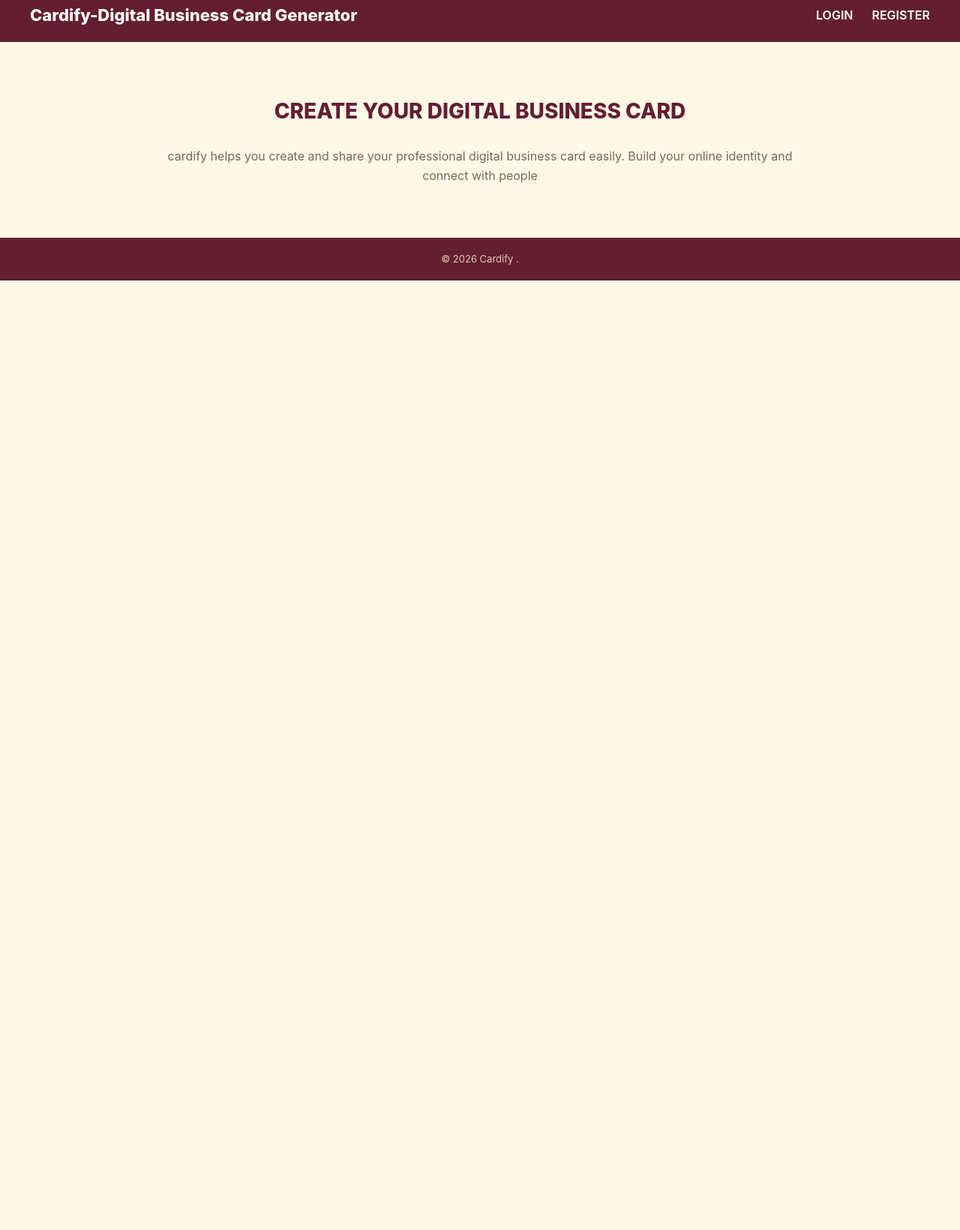
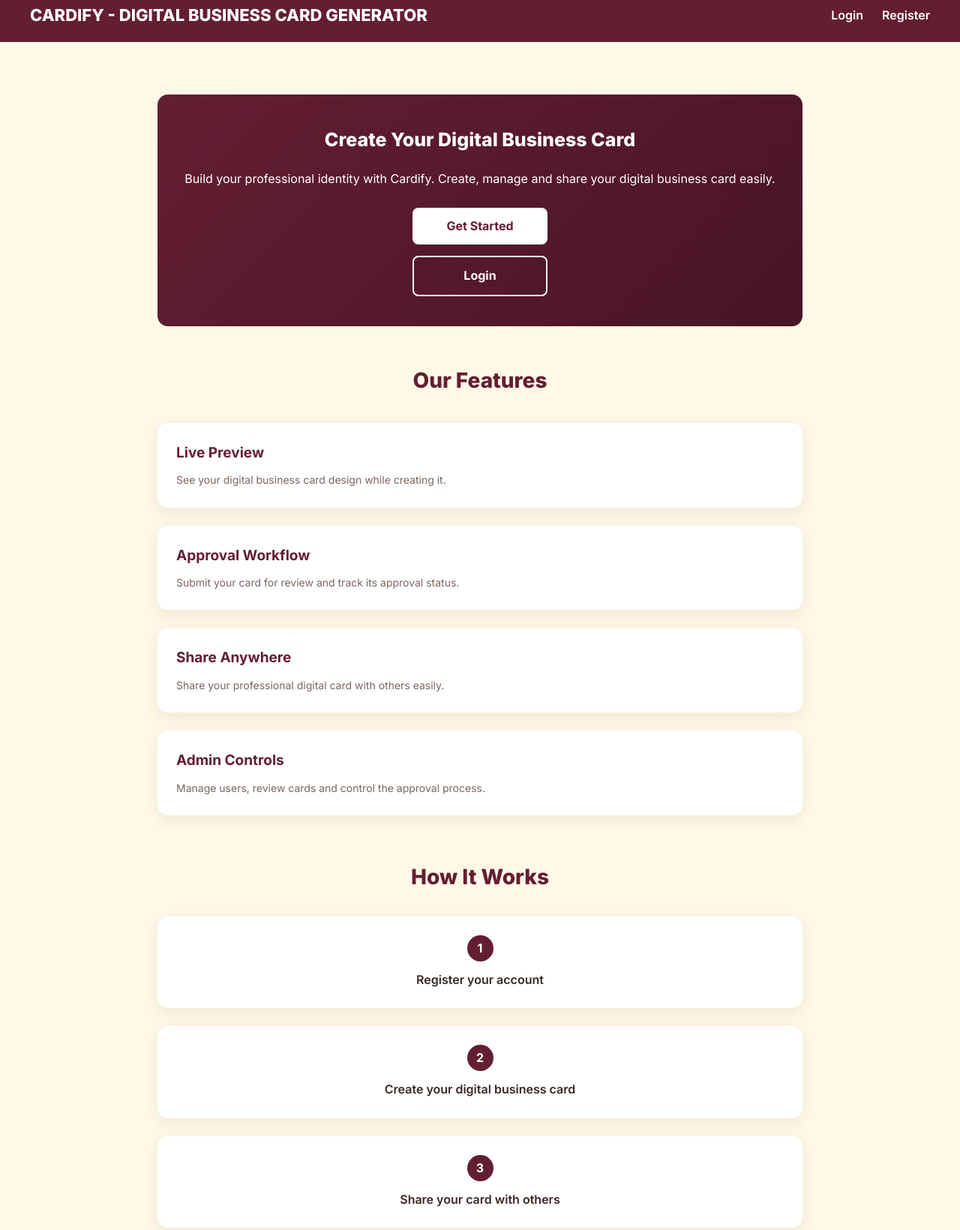
Before and after one commit to shimanshunarwalll9-create/cardify, a plain HTML site: page index.html in a window 1280 px wide. Shown: the part 15-1655 px from the top of the page at 75% size. Before the commit the page ends 800 px from the top, so only its background shows below. Drawn offline with Linux system fonts and the light colour scheme.

Commit message:
Step 4: Complete landing page design

```diff
--- a/css/style.css
+++ b/css/style.css
@@ -230,3 +230,212 @@ footer {
         padding: 25px 20px;
     }
 }
+/* Hero Section */
+.hero {
+    background: linear-gradient(135deg, #641E32, #481426);
+    color: var(--white);
+    text-align: center;
+    padding: 65px 30px;
+    border-radius: var(--radius);
+    margin-bottom: 50px;
+}
+
+.hero h2 {
+    color: var(--white);
+    font-size: 36px;
+    margin-bottom: 20px;
+}
+
+.hero p {
+    color: var(--white);
+    font-size: 16px;
+    margin-bottom: 25px;
+}/* Hero Buttons */
+.hero-buttons {
+    display: flex;
+    justify-content: center;
+    gap: 15px;
+    flex-wrap: wrap;
+}
+
+.btn {
+    display: inline-block;
+    padding: 12px 28px;
+    background-color: var(--white);
+    color: var(--primary);
+    text-decoration: none;
+    border-radius: 8px;
+    font-weight: 700;
+    transition: 0.3s;
+}
+
+.btn:hover {
+    background-color: var(--secondary);
+    transform: translateY(-3px);
+}
+
+.btn-outline {
+    background-color: transparent;
+    color: var(--white);
+    border: 2px solid var(--white);
+}
+
+.btn-outline:hover {
+    background-color: var(--white);
+    color: var(--primary);
+}
+/* Features Section */
+
+.features {
+    display: grid;
+    grid-template-columns: repeat(4, 1fr);
+    gap: 24px;
+    margin-bottom: 50px;
+}
+@media (max-width: 900px) {
+    .features {
+        grid-template-columns: repeat(2, 1fr);
+    }
+}
+
+@media (max-width: 550px) {
+    .features {
+        grid-template-columns: 1fr;
+    }
+}
+/* Features Heading */
+
+.features h2 {
+    grid-column: 1 / -1;
+    text-align: center;
+    color: var(--primary);
+    font-size: 28px;
+    margin-bottom: 10px;
+}
+
+/* Feature Cards */
+
+.features article {
+    background-color: var(--white);
+    padding: 25px;
+    border-radius: var(--radius);
+    box-shadow: var(--shadow);
+    transition: 0.3s;
+}
+
+/* Card Hover Effect */
+
+.features article:hover {
+    transform: translateY(-6px);
+}
+
+/* Feature Titles */
+
+.features article h3 {
+    color: var(--primary);
+    font-size: 19px;
+    margin-bottom: 10px;
+}
+
+/* Feature Description */
+
+.features article p {
+    color: var(--muted);
+    font-size: 14px;
+}
+/* How It Works Section */
+
+.steps {
+    margin: 60px 0;
+    text-align: center;
+}
+
+/* Section Heading */
+
+.steps h2 {
+    color: var(--primary);
+    font-size: 28px;
+    margin-bottom: 30px;
+}
+
+/* Steps Layout */
+
+.steps ol {
+    display: flex;
+    justify-content: center;
+    align-items: stretch;
+    gap: 24px;
+    flex-wrap: wrap;
+    list-style: none;
+    counter-reset: step;
+}
+
+/* Individual Steps */
+
+.steps li {
+    flex: 1;
+    min-width: 200px;
+    padding: 25px 20px;
+    background-color: var(--white);
+    border-radius: var(--radius);
+    box-shadow: var(--shadow);
+    color: var(--text);
+    font-weight: 600;
+    transition: 0.3s;
+    counter-increment: step;
+}
+
+/* Step Numbers */
+
+.steps li::before {
+    content: counter(step);
+    display: block;
+    margin: 0 auto 12px;
+    width: 35px;
+    height: 35px;
+    line-height: 35px;
+    border-radius: 50%;
+    background-color: var(--primary);
+    color: var(--white);
+    font-weight: 700;
+}
+
+/* Hover Effect */
+
+.steps li:hover {
+    transform: translateY(-5px);
+}
+/* Responsive Hero */
+.hero {
+    padding: 40px 20px;
+}
+
+.hero h2 {
+    font-size: 25px;
+}
+
+/* Responsive Feature Cards */
+.features {
+    grid-template-columns: 1fr;
+}
+
+/* Responsive Steps */
+.steps ol {
+    flex-direction: column;
+}
+
+/* Responsive Buttons */
+.hero-buttons {
+    flex-direction: column;
+    align-items: center;
+}
+
+.btn {
+    width: 180px;
+    text-align: center;
+}
+@media (min-width: 551px) and (max-width: 900px) {
+    .features {
+        grid-template-columns: repeat(2, 1fr);
+    }
+}
--- a/index.html
+++ b/index.html
@@ -1,27 +1,110 @@
+
 <!DOCTYPE html>
 <html lang="en">
 <head>
     <meta charset="UTF-8">
     <meta name="viewport" content="width=device-width, initial-scale=1.0">
-    <title>Cardify-Digital Business Card Generator</title>
+
+    <title>Cardify - Digital Business Card Generator</title>
+
+    <link href="https://fonts.googleapis.com/css2?family=Inter:wght@400;500;600;700;800&display=swap" rel="stylesheet">
+
     <link rel="stylesheet" href="css/style.css">
 </head>
+
 <body>
+
+    <!-- Header -->
     <header>
-        <h1>Cardify-Digital Business Card Generator</h1>
+        <h1>CARDIFY - DIGITAL BUSINESS CARD GENERATOR</h1>
+
         <nav>
-            <a href="login.html">LOGIN</a>
-            <a href="register.html">REGISTER</a>
+            <a href="login.html">Login</a>
+            <a href="register.html">Register</a>
         </nav>
     </header>
+
     <main>
-        <h2>CREATE YOUR DIGITAL BUSINESS CARD</h2>
-        <P>cardify helps you create and share your professional
-        digital business card easily. Build your online identity
-        and connect with people </P>
+
+        <!-- Hero Section -->
+        <section class="hero">
+            <h2>Create Your Digital Business Card</h2>
+
+            <p>
+                Build your professional identity with Cardify.
+                Create, manage and share your digital business
+                card easily.
+            </p>
+
+            <div class="hero-buttons">
+                <a class="btn" href="register.html">Get Started</a>
+
+                <a class="btn btn-outline" href="login.html">
+                    Login
+                </a>
+            </div>
+        </section>
+
+        <!-- Features Section -->
+        <section class="features">
+
+            <h2>Our Features</h2>
+
+            <article>
+                <h3>Live Preview</h3>
+                <p>
+                    See your digital business card design
+                    while creating it.
+                </p>
+            </article>
+
+            <article>
+                <h3>Approval Workflow</h3>
+                <p>
+                    Submit your card for review and track
+                    its approval status.
+                </p>
+            </article>
+
+            <article>
+                <h3>Share Anywhere</h3>
+                <p>
+                    Share your professional digital card
+                    with others easily.
+                </p>
+            </article>
+
+            <article>
+                <h3>Admin Controls</h3>
+                <p>
+                    Manage users, review cards and control
+                    the approval process.
+                </p>
+            </article>
+
+        </section>
+
+        <!-- How It Works Section -->
+        <section class="steps">
+
+            <h2>How It Works</h2>
+
+            <ol>
+                <li>Register your account</li>
+                <li>Create your digital business card</li>
+                <li>Share your card with others</li>
+            </ol>
+
+        </section>
+
     </main>
-    <footer><p>&copy; 2026 Cardify  .</p></footer>
-        <script src="js/app.js"></script>
+
+    <!-- Footer -->
+    <footer>
+        <p>&copy; 2026 Cardify.</p>
+    </footer>
+
+    <script src="js/app.js"></script>
 
 </body>
 </html>
--- a/js/app.js
+++ b/js/app.js
@@ -1,2 +1,4 @@
+// Cardify - JavaScript
 
-console.log("App loaded");
+console.log("Welcome to Cardify!");
+console.log("Digital Business Card Generator");
```
